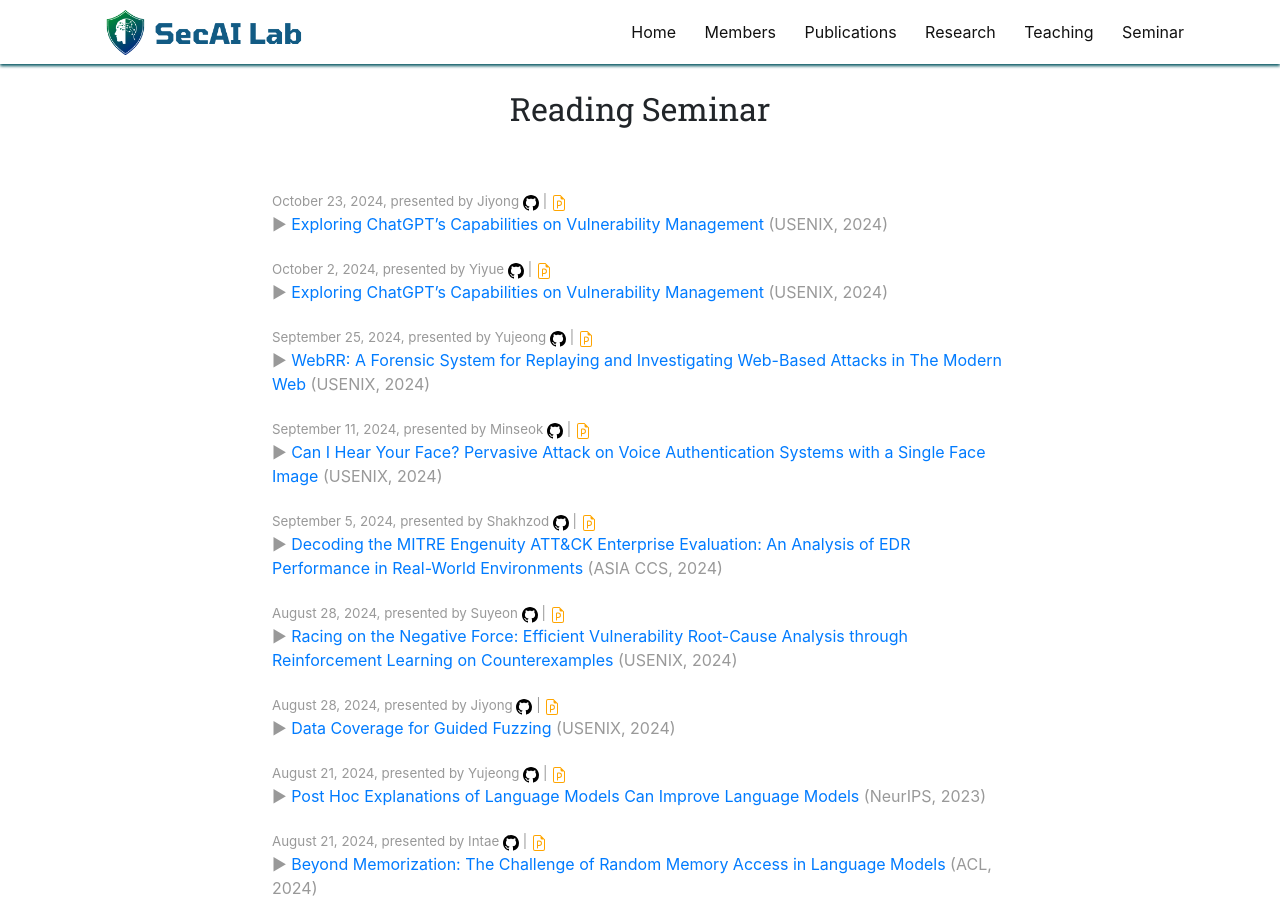
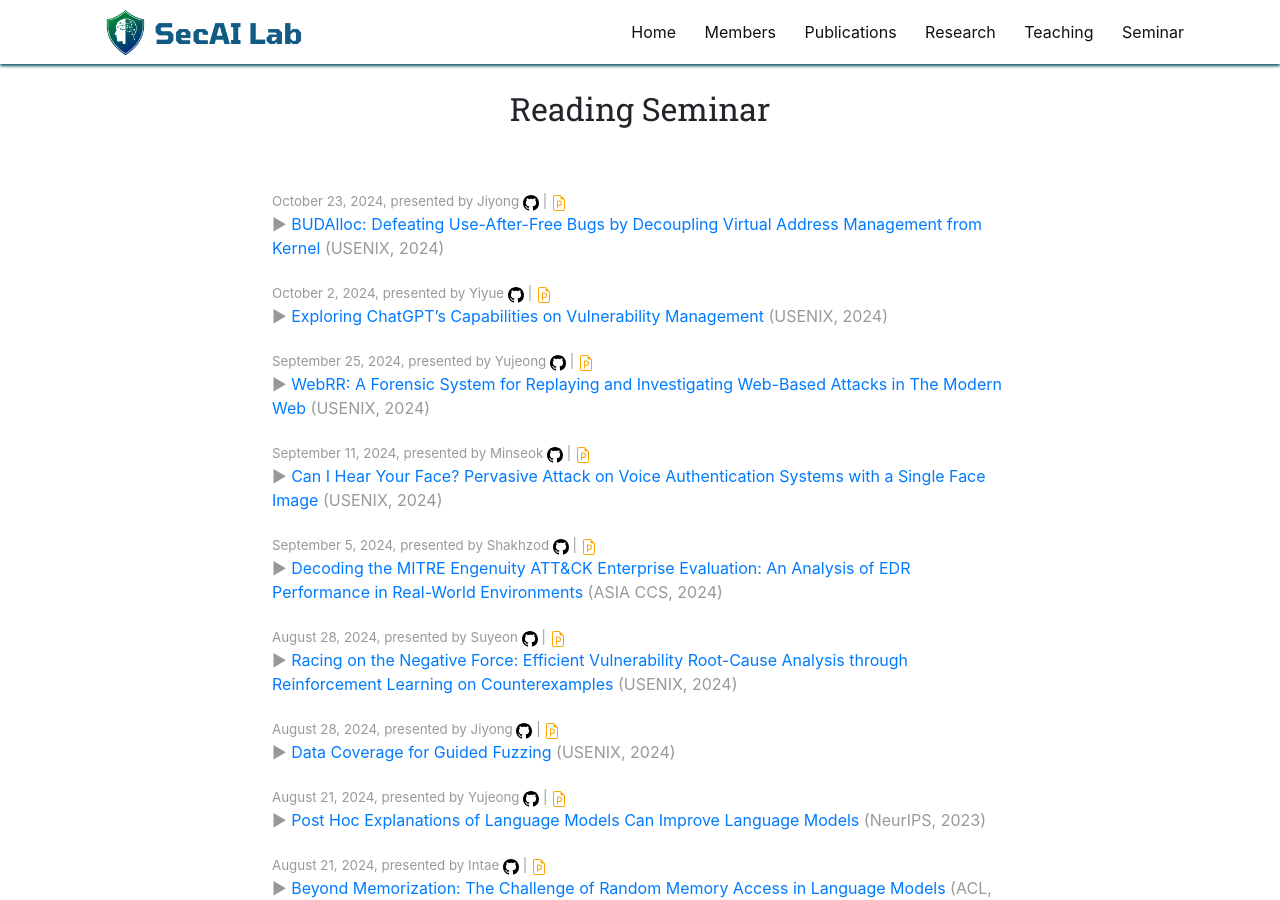
Before and after one commit to SecAI-Lab/secai-lab.github.io, a Jekyll site: the page built from pages/seminar.md, in a window 1280 px wide and 900 px high. Built offline with Jekyll 4.4.1, drawn with Linux system fonts in a browser that asks for light colours; nearby versions of some CDN libraries.

Commit message:
fix title of new entry

```diff
--- a/_data/readings.yml
+++ b/_data/readings.yml
@@ -1,4 +1,4 @@
-- title: "Exploring ChatGPT’s Capabilities on Vulnerability Management"
+- title: "BUDAlloc: Defeating Use-After-Free Bugs by Decoupling Virtual Address Management from Kernel"
   link: "https://www.usenix.org/conference/usenixsecurity24/presentation/ahn"
   ppt_link: "https://secai.skku.edu/assets/paper-presentation/jiyong_BUDAlloc_USENIX24.pdf"
   code_link: "https://github.com/casys-kaist/BUDAlloc"
```
